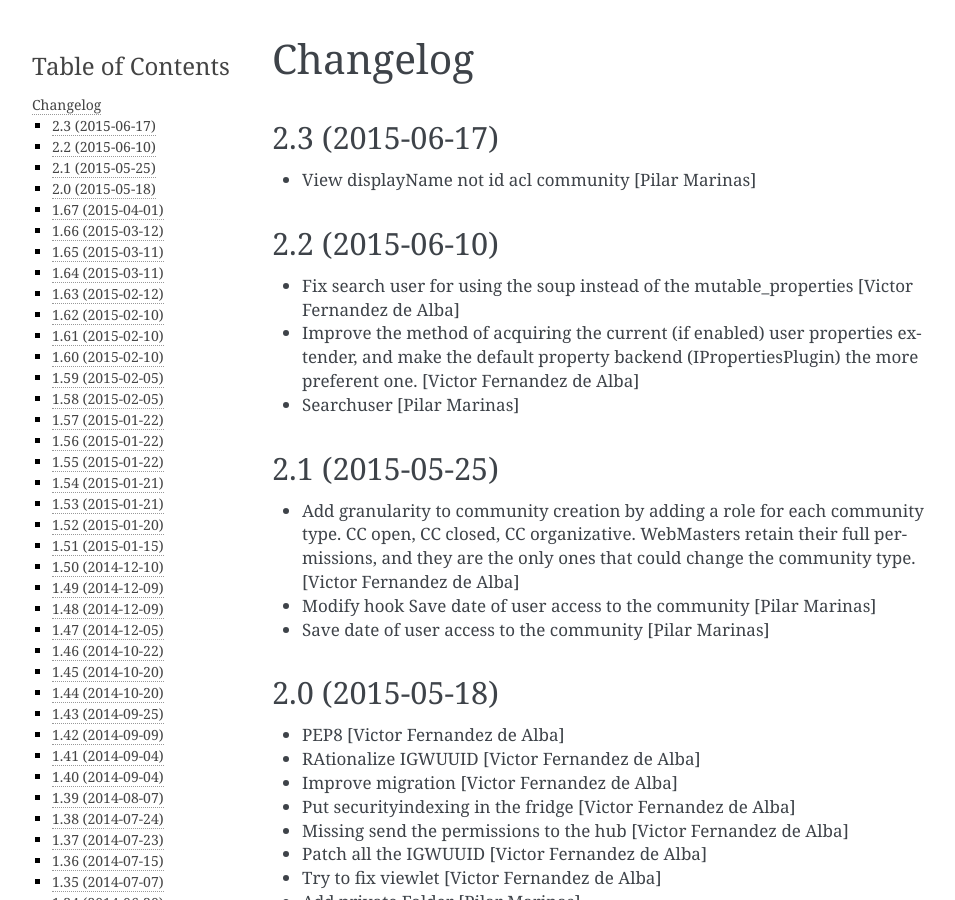
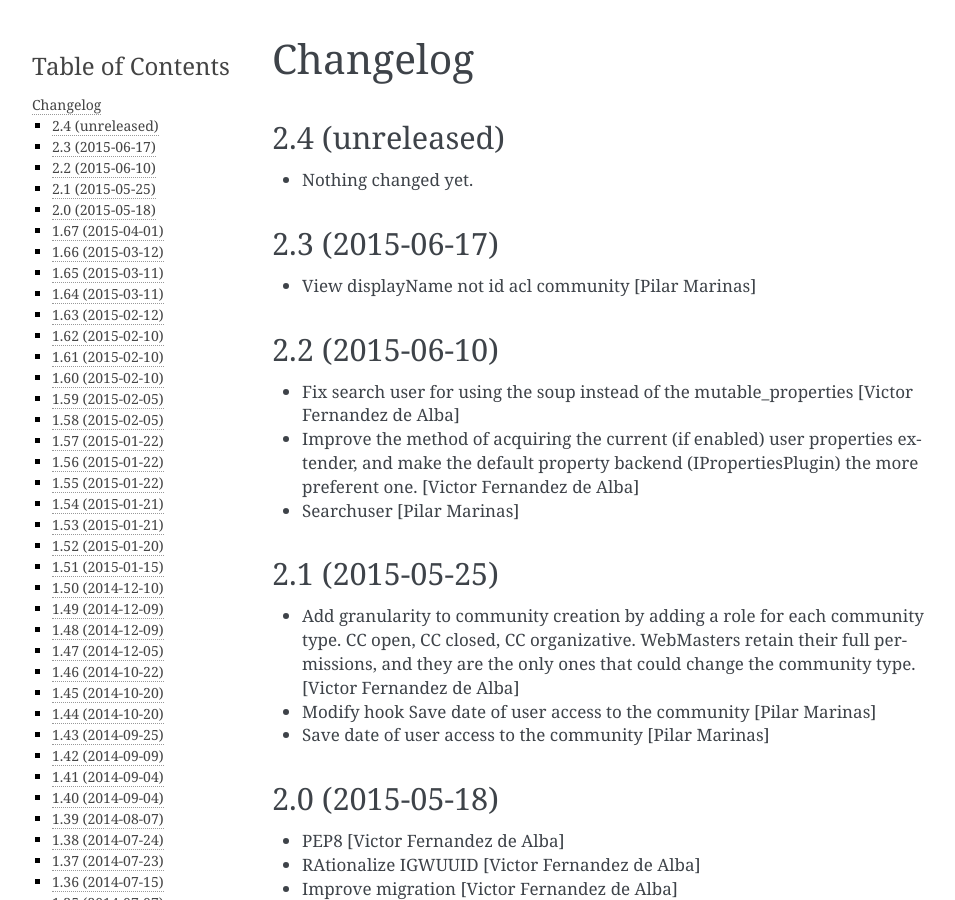
Before and after one commit to UPCnet/ulearn.core, a Sphinx documentation site: the page built from docs/HISTORY.rst, in a window 1280 px wide and 900 px high. Shown: the whole window, without its empty margins (148-1103 px from the left). Built offline with Sphinx 7.4.7, drawn with Linux system fonts in a browser that asks for light colours; pages that are not in the unit, such as notebooks, are missing from menus.

Commit message:
Back to development: 2.4

```diff
--- a/docs/HISTORY.rst
+++ b/docs/HISTORY.rst
@@ -1,5 +1,11 @@
 Changelog
 =========
+
+2.4 (unreleased)
+----------------
+
+- Nothing changed yet.
+
 
 2.3 (2015-06-17)
 ----------------
--- a/setup.py
+++ b/setup.py
@@ -1,7 +1,7 @@
 from setuptools import setup, find_packages
 import os
 
-version = '2.3'
+version = '2.4.dev0'
 
 README = open('README.rst').read()
 HISTORY = open(os.path.join('docs', 'HISTORY.rst')).read()
```
